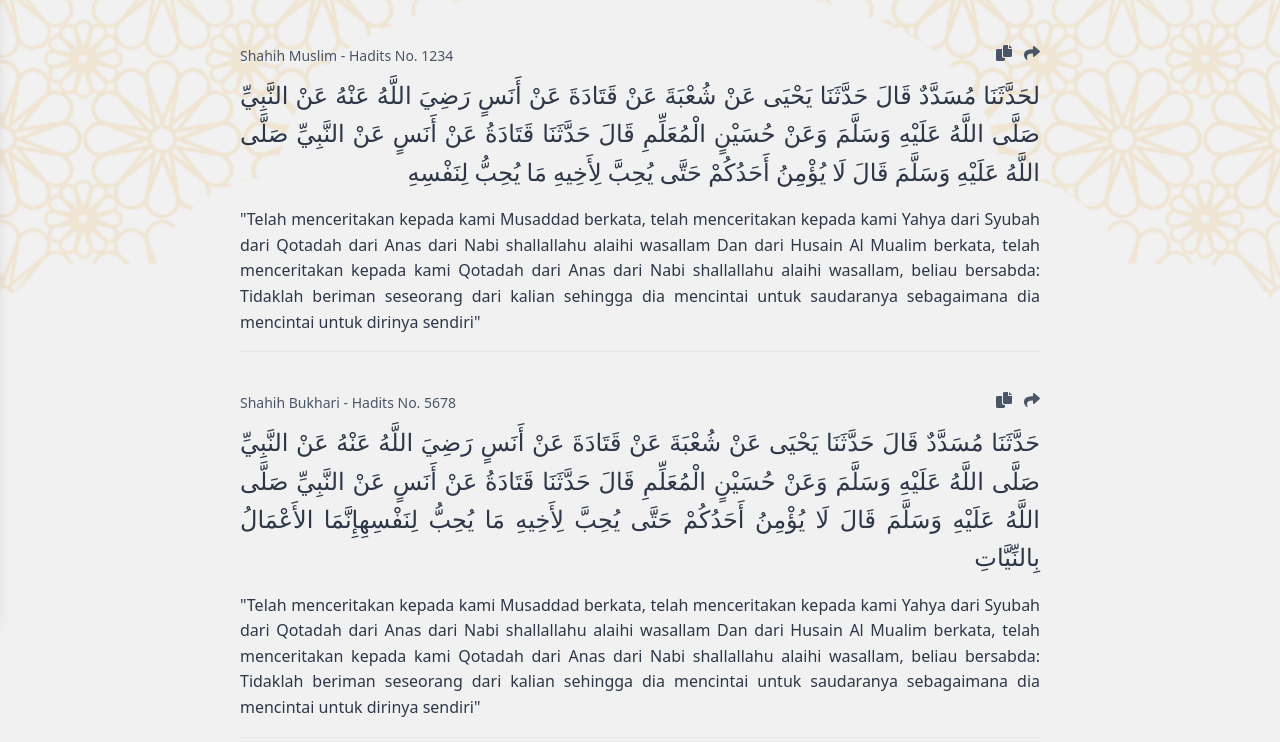
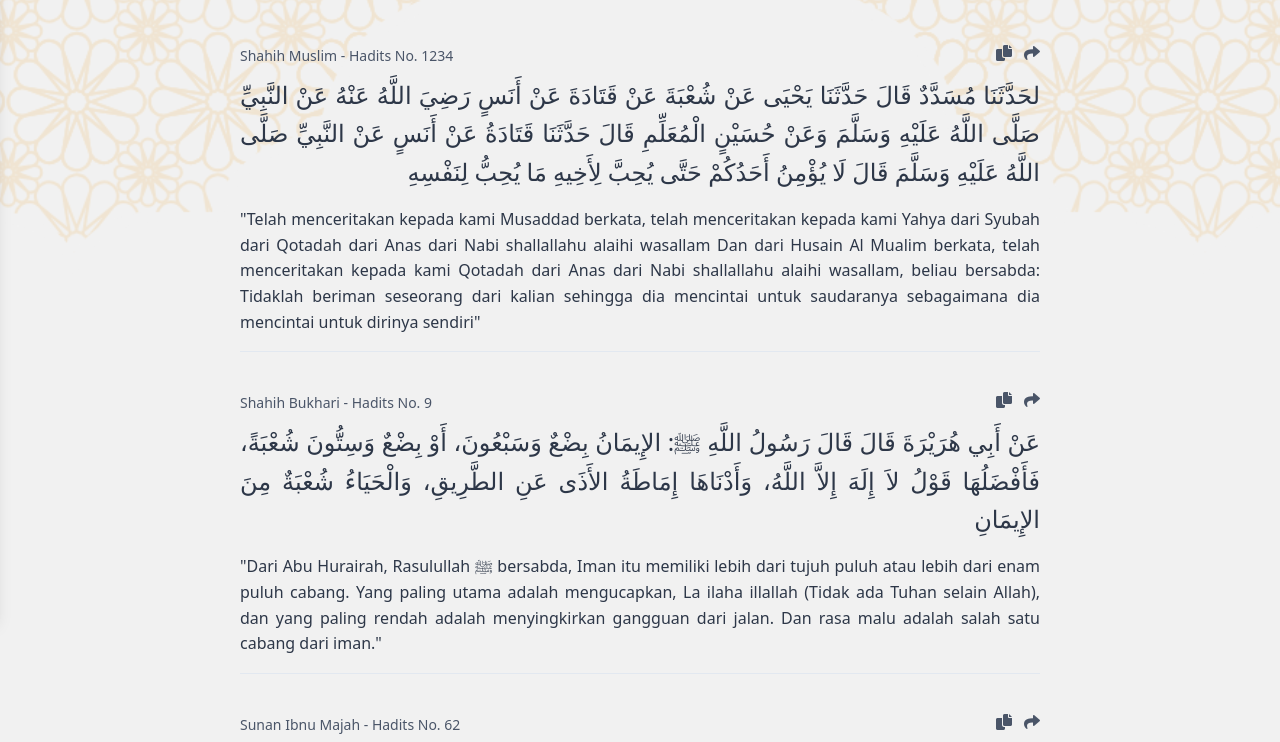
Before and after one commit to shafadeascr16/SearchmanticsHadits, a plain HTML site: page result.html in a window 1280 px wide. Shown: the part 181-923 px from the top of the page. Drawn offline with nearby package versions, Linux system fonts and the light colour scheme.

Commit message:
edit variabel data

```diff
--- a/result.html
+++ b/result.html
@@ -167,12 +167,6 @@
             "Telah menceritakan kepada kami Musaddad berkata, telah menceritakan kepada kami Yahya dari Syubah dari Qotadah dari Anas dari Nabi shallallahu alaihi wasallam Dan dari Husain Al Mualim berkata, telah menceritakan kepada kami Qotadah dari Anas dari Nabi shallallahu alaihi wasallam, beliau bersabda: Tidaklah beriman seseorang dari kalian sehingga dia mencintai untuk saudaranya sebagaimana dia mencintai untuk dirinya sendiri",
         },
         {
-          no: "Shahih Bukhari - Hadits No. 5678",
-          arab: "حَدَّثَنَا مُسَدَّدٌ قَالَ حَدَّثَنَا يَحْيَى عَنْ شُعْبَةَ عَنْ قَتَادَةَ عَنْ أَنَسٍ رَضِيَ اللَّهُ عَنْهُ عَنْ النَّبِيِّ صَلَّى اللَّهُ عَلَيْهِ وَسَلَّمَ وَعَنْ حُسَيْنٍ الْمُعَلِّمِ قَالَ حَدَّثَنَا قَتَادَةُ عَنْ أَنَسٍ عَنْ النَّبِيِّ صَلَّى اللَّهُ عَلَيْهِ وَسَلَّمَ قَالَ لَا يُؤْمِنُ أَحَدُكُمْ حَتَّى يُحِبَّ لِأَخِيهِ مَا يُحِبُّ لِنَفْسِهِإِنَّمَا الأَعْمَالُ بِالنِّيَّاتِ",
-          translation:
-            "Telah menceritakan kepada kami Musaddad berkata, telah menceritakan kepada kami Yahya dari Syubah dari Qotadah dari Anas dari Nabi shallallahu alaihi wasallam Dan dari Husain Al Mualim berkata, telah menceritakan kepada kami Qotadah dari Anas dari Nabi shallallahu alaihi wasallam, beliau bersabda: Tidaklah beriman seseorang dari kalian sehingga dia mencintai untuk saudaranya sebagaimana dia mencintai untuk dirinya sendiri",
-        },
-        {
           no: "Shahih Bukhari - Hadits No. 9",
           arab: "عَنْ أَبِي هُرَيْرَةَ قَالَ قَالَ رَسُولُ اللَّهِ ﷺ: الإِيمَانُ بِضْعٌ وَسَبْعُونَ، أَوْ بِضْعٌ وَسِتُّونَ شُعْبَةً، فَأَفْضَلُهَا قَوْلُ لاَ إِلَهَ إِلاَّ اللَّهُ، وَأَدْنَاهَا إِمَاطَةُ الأَذَى عَنِ الطَّرِيقِ، وَالْحَيَاءُ شُعْبَةٌ مِنَ الإِيمَانِ",
           translation:
```
